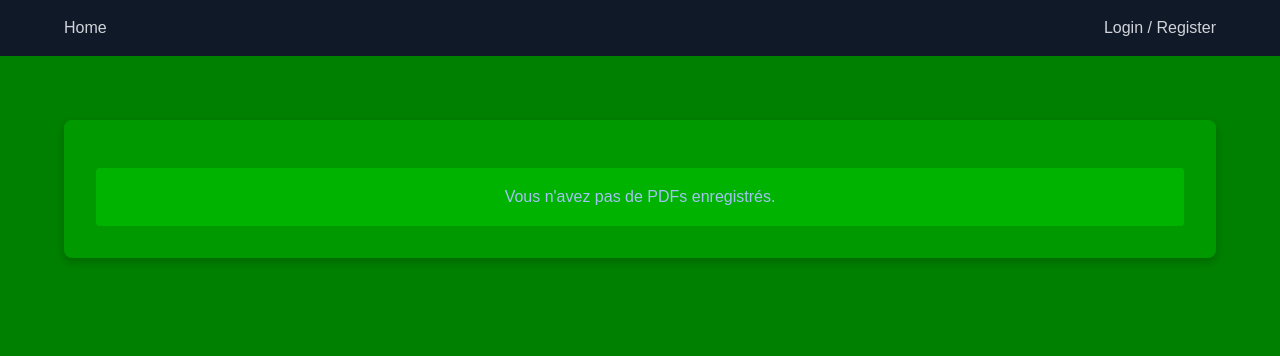
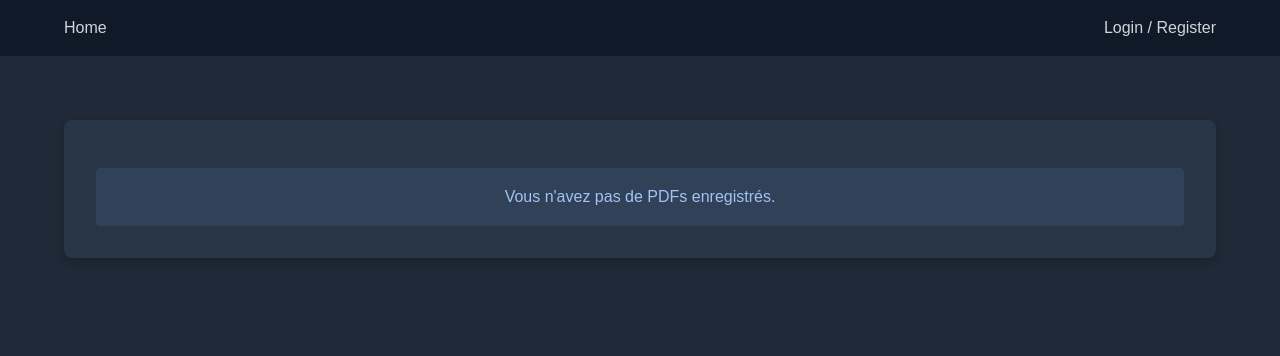
Before and after one commit to pjoron/SymfonyS6, a Symfony app: template templates/history/index.html.twig in a window 1280 px wide. Shown: the top 356 px of the page. Run offline with Twig, Linux system fonts and the light colour scheme; the template is opened without the code that fills it, so the values that code supplies are empty; style sheets or scripts are compiled from the project's sources; some libraries are stand-ins or nearby versions; some web fonts are replaced.

Commit message:
feat : test4 workflow

```diff
--- a/assets/styles/_variables.scss
+++ b/assets/styles/_variables.scss
@@ -1,6 +1,5 @@
 // Variables
-// $color-background: #1F2937;
-$color-background: green;
+$color-background: #1F2937;
 $color-text: #D0D5DB;
 $color-navbar: #101927;
 $color-link: #D1D4DA;
--- a/assets/styles/app.css
+++ b/assets/styles/app.css
@@ -3,7 +3,7 @@
   src: url("./fonts/Work_Sans/WorkSans-VariableFont_wght.ttf") format("truetype");
 }
 .container_history {
-  background: #009a00;
+  background: #283547;
   border-radius: 8px;
   padding: 2rem;
   margin: 4rem;
@@ -55,7 +55,7 @@
   color: #D0D5DB;
 }
 .container_history .alert {
-  background-color: #00b300;
+  background-color: #314158;
   color: #a2c3f4;
   padding: 1rem;
   border-radius: 4px;
@@ -67,7 +67,7 @@
   max-width: 800px;
   margin: 0 auto;
   padding: 20px;
-  background-color: #006700;
+  background-color: #161d27;
   border-radius: 8px;
   box-shadow: 0 4px 8px 0 rgba(0, 0, 0, 0.2);
   margin-top: 30px;
@@ -93,7 +93,7 @@
   padding: 0.5rem;
   border-radius: 4px;
   border: 1px solid #1f304b;
-  background-color: #009a00;
+  background-color: #283547;
   color: #D0D5DB;
   flex-grow: 1;
 }
@@ -119,7 +119,7 @@
   max-width: 1200px;
   margin: 0 auto;
   padding: 20px;
-  background-color: #006700;
+  background-color: #161d27;
   border-radius: 8px;
   box-shadow: 0 4px 8px 0 rgba(0, 0, 0, 0.2);
   margin-top: 30px;
@@ -141,7 +141,7 @@
   padding: 0.5rem;
   border-radius: 4px;
   border: 1px solid #1f304b;
-  background-color: #009a00;
+  background-color: #283547;
   color: #D0D5DB;
 }
 .container_profil form .form-control:focus {
@@ -169,14 +169,14 @@
 }
 
 body {
-  background-color: green;
+  background-color: #1F2937;
   color: #D0D5DB;
   font-family: "Work Sans", sans-serif;
   line-height: 1.6;
 }
 body .alert {
   width: 100%;
-  background-color: #00b300;
+  background-color: #314158;
   text-align: center;
   margin-top: 2.5%;
 }
@@ -221,7 +221,7 @@ body .container {
   padding: 0 15px;
 }
 body .welcome-message {
-  background-color: #006700;
+  background-color: #161d27;
   border-radius: 8px;
   padding: 40px;
   margin-top: 50px;
```
Also changed, not shown: 1 other file.
